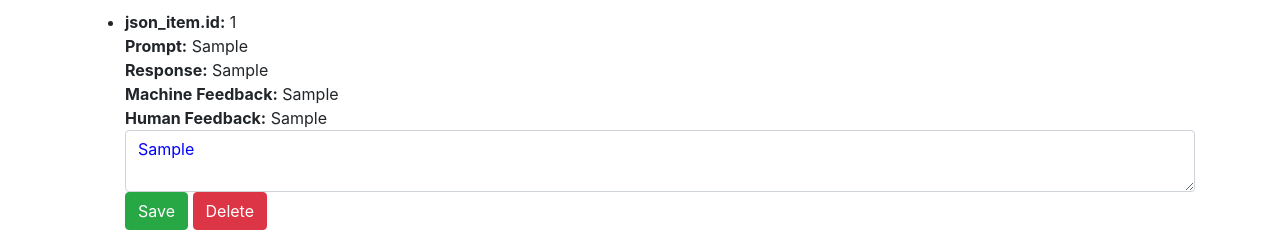
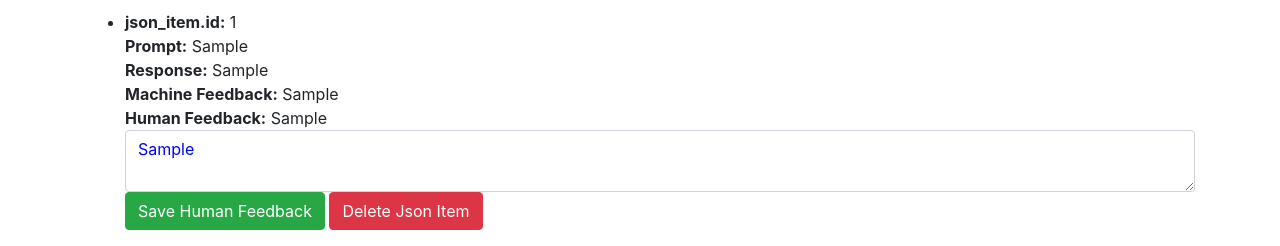
Before and after one commit to riddickzhou/openai_api_work, a Flask app: page / in a window 1280 px wide. Shown: the part 764-1010 px from the top of the page. Run offline with Flask 3, Linux system fonts and the light colour scheme; a user stored in the database is signed in; tables that the repository leaves empty hold one stand-in row (values such as "Sample post"); some libraries are stand-ins or nearby versions.

Commit message:
update UI

```diff
--- a/website/templates/home.html
+++ b/website/templates/home.html
@@ -52,8 +52,8 @@
         <strong>Human Feedback:</strong> {{ json_item.human_feedback }}<br>
         <div class="human_feedback-container">
             <textarea id="human_feedback_{{json_item.id}}" class="human_feedback-editable form-control" style="color: blue;">{{ json_item.human_feedback }}</textarea>
-            <button class="save-button btn btn-success">Save</button>
-            <button class="delete-button btn btn-danger">Delete</button>
+            <button class="save-button btn btn-success">Save Human Feedback</button>
+            <button class="delete-button btn btn-danger">Delete Json Item</button>
         </div>
     </li>
     {% endfor %}
```
